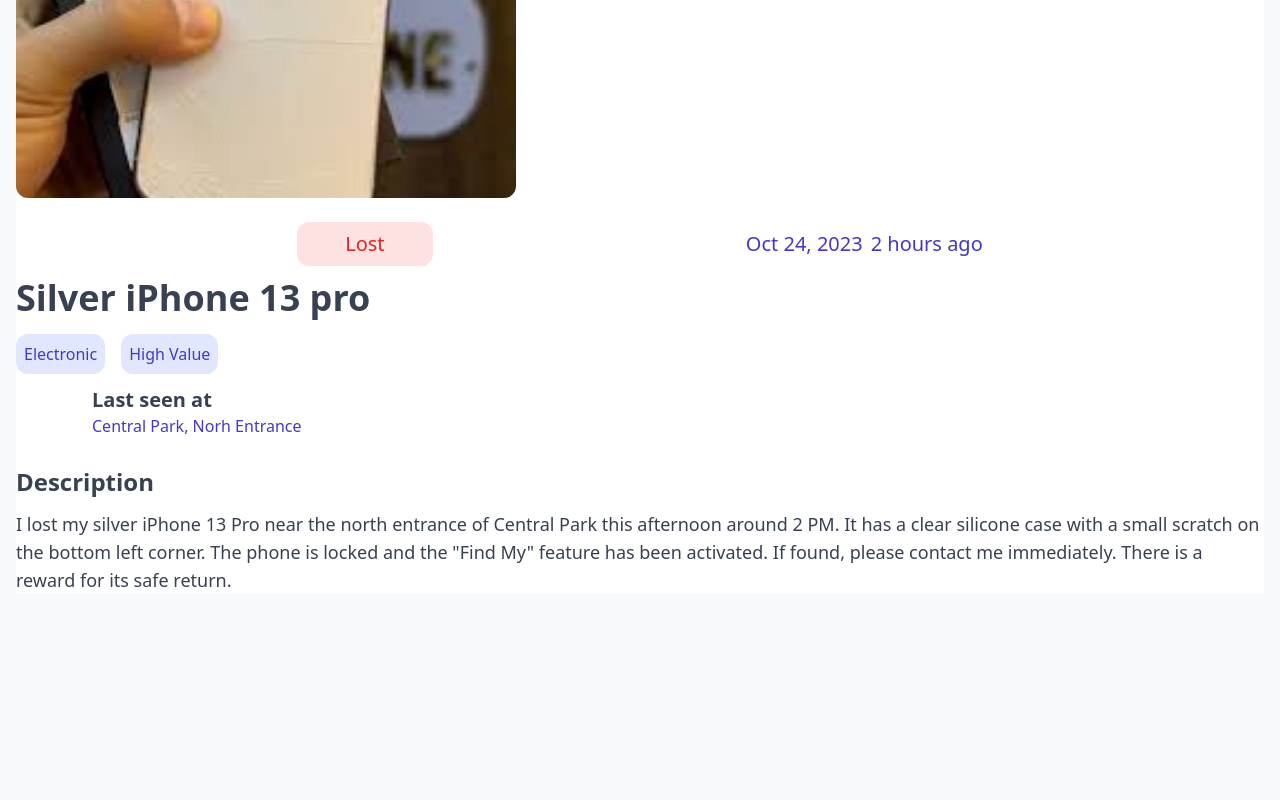
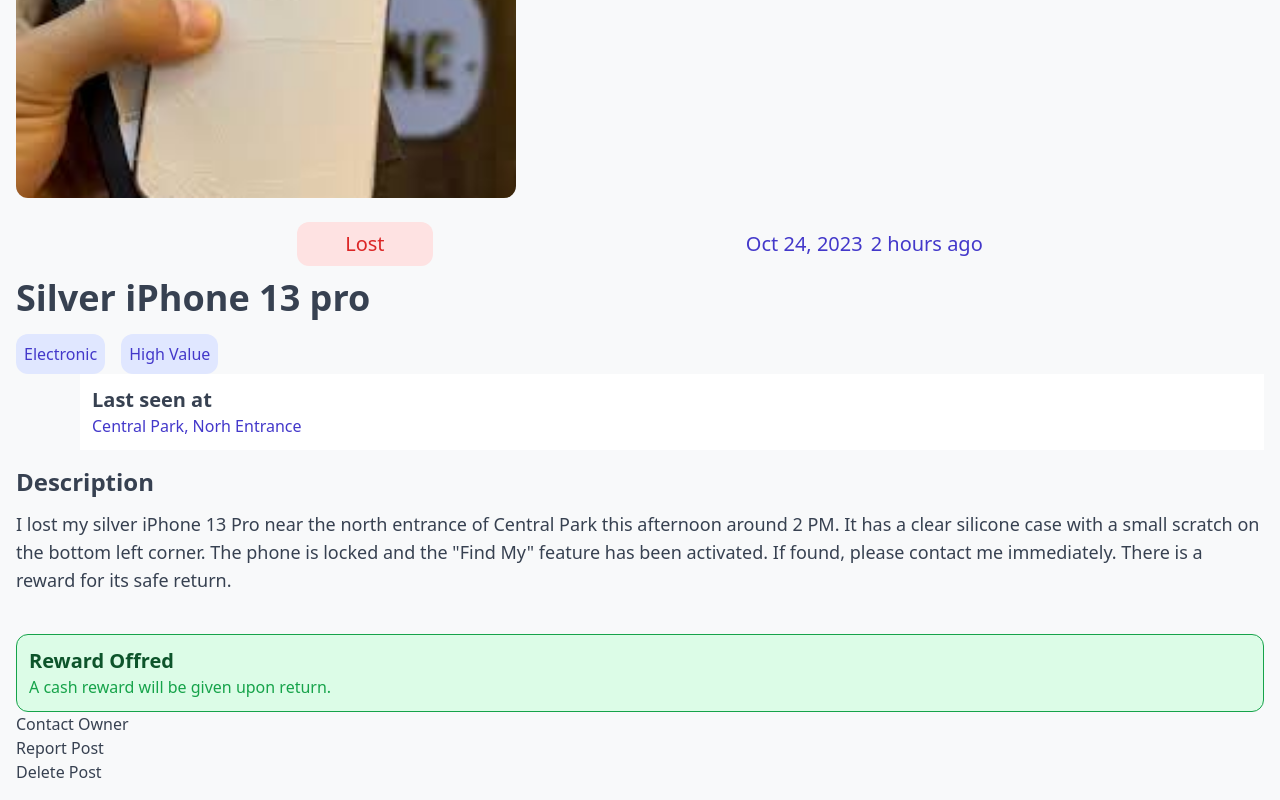
Before and after one commit to waamara/lf-front, a Next.js app in the folder lost-found/: page / in a window 1280 px wide. Shown: the part 318-1118 px from the top of the page. Before the commit the page ends 928 px from the top, so only its background shows below. Built offline with nearby package versions, Linux system fonts and the light colour scheme.

Commit message:
committ changes

```diff
--- a/lost-found/app/Postdetails.tsx
+++ b/lost-found/app/Postdetails.tsx
@@ -2,7 +2,7 @@
 
 const Postdetails = () => {
     return (
-        <div className="m-4 bg-card-bg ">
+        <div className="m-4  ">
             <Image
                 src="/images/images1.jpg"
                 alt="Image of the lost or found object"
@@ -32,18 +32,29 @@
                 </div>
             </div>
 
-            <div className="rounded-2xl flex  flex-col  bg-card-bg">
-                <div className="flex flex-col ml-16 p-3">
+            <div className="rounded-2xl flex  flex-col  ">
+                <div className="flex flex-col ml-16 p-3 bg-card-bg" >
                     <p className="text-xl font-semibold">Last seen at</p>
                     <p className="text-tag-text">Central Park, Norh Entrance</p>
                 </div>
-                <div>
+                <div className="text-lg  ">
                     <h1 className="text-2xl font-bold mt-4">Description</h1>
-                    <p className="mt-3 text-body text-lg ">
+                    <p className="mt-3 text-body  ">
                         I lost my silver iPhone 13 Pro near the north entrance of Central Park this afternoon around 2 PM. It has a clear silicone case with a small scratch on the bottom left corner.
                         The phone is locked and the "Find My" feature has been activated. If found, please contact me immediately. There is a reward for its safe return.
                     </p>
                 </div>
+            </div>
+            <div className="mt-10 p-3 rounded-xl bg-found-bg text-found-text border-[0.1px] border-found-text ">
+                <p className="text-xl font-semibold text-green-900">Reward Offred </p>
+                <p> A cash reward will be given upon return.</p>
+            </div>
+            <div className="">
+                <button>Contact Owner</button>
+            </div>
+            <div>
+                <div>Report Post</div>
+                <div> Delete Post</div>
             </div>
         </div>
     );
```
